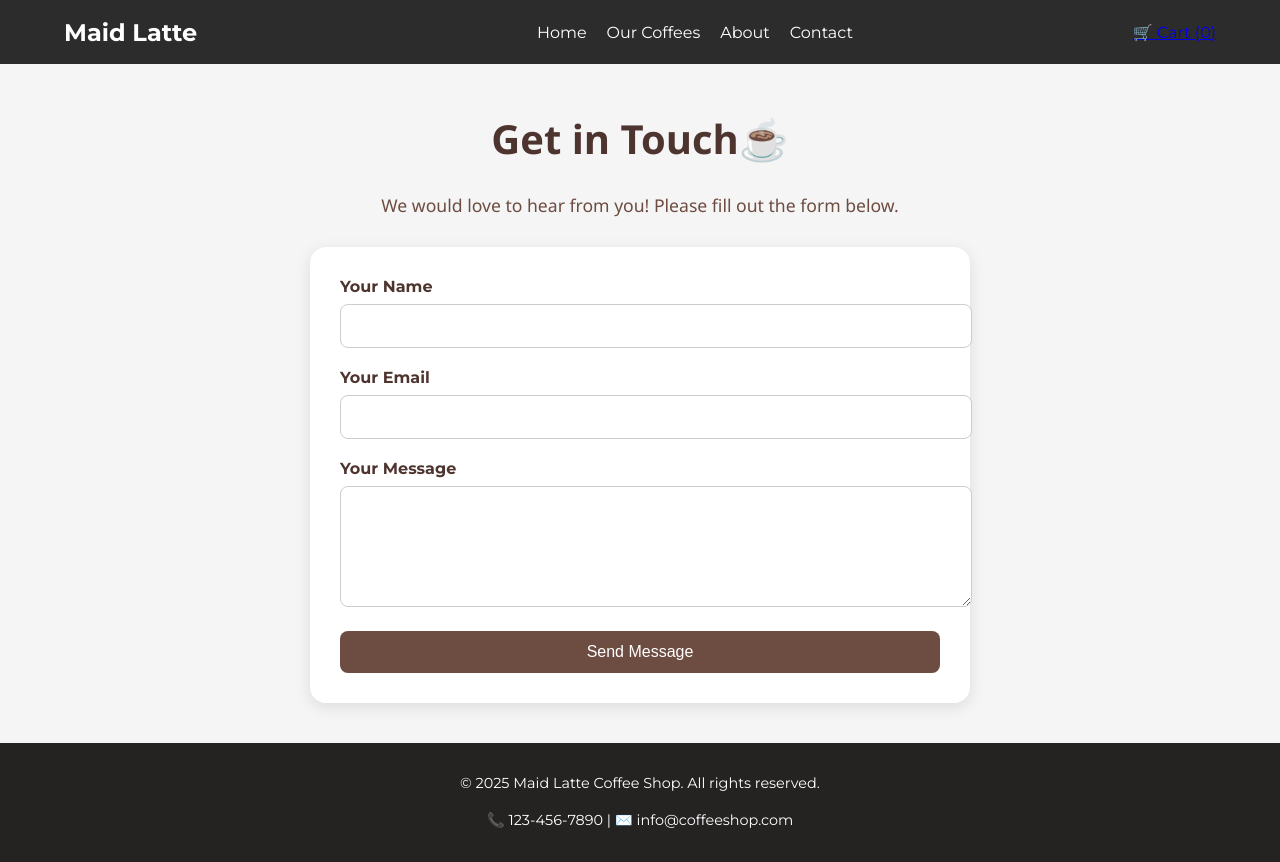
After one commit to Sushilk7738/CoffeeHub, a Django app: page /contact/ in a window 1280 px wide. The commit adds this page. Run offline with Django 5.2, Linux system fonts and the light colour scheme.

Commit message:
Added 'Back to Coffees' button below cart table, positioned outside container near footer. Also completed Contact page UI with modern form styling.

```diff
--- a/Coffeshop/urls.py
+++ b/Coffeshop/urls.py
@@ -34,7 +34,8 @@ urlpatterns = [
     path('delete/<int:pk>/', views.CoffeeDeleteView.as_view()),
     path('add-to-cart/<int:pk>/', views.AddToCartView.as_view(), name= 'add_to_cart'),
     path('cart/', views.CartView.as_view(), name= 'cart'),
-    path('about/', views.About_View.as_view(), name='about')
+    path('about/', views.About_View.as_view(), name='about'),
+    path('contact/', views.Contact_View.as_view(), name='contact'),
 ]
 if settings.DEBUG:
     urlpatterns += static(settings.MEDIA_URL, document_root=settings.MEDIA_ROOT)
--- a/static/css/style.css
+++ b/static/css/style.css
@@ -417,10 +417,24 @@ footer {
     background-color: #fff;
 }
 
+.back-button-container {
+    text-align: center;
+    margin: 40px 0;
+}
 
+.back-btn {
+    display: inline-block;
+    background-color: #1c1c1c;
+    color: white;
+    padding: 10px 20px;
+    border-radius: 6px;
+    text-decoration: none;
+    transition: background-color 0.3s ease;
+}
 
-
-
+.back-btn:hover {
+    background-color: #8B4513;
+}
 
 /*==============About page styling================= */
 
@@ -465,3 +479,97 @@ footer {
 .about-image img:hover {
     transform: scale(1.03);
 }
+
+
+
+
+
+
+
+/* ===============Contact-page Styling================= */
+
+
+.contact-container {
+    margin-top: 0;
+    padding-top: 20px;
+    padding-bottom: 40px;
+    background: #f5f5f5;
+    display: flex;
+    flex-direction: column;
+    align-items: center;
+}
+
+
+.contact-heading {
+    text-align: center;
+    margin-bottom: 30px;
+    color: #4e342e;
+    font-family: 'Segoe UI', sans-serif;
+}
+
+.contact-heading h1 {
+    font-size: 2.5rem;
+    font-weight: bold;
+}
+
+.contact-heading p {
+    font-size: 1.1rem;
+    max-width: 600px;
+    margin: 0 auto;
+    color: #6d4c41;
+}
+
+
+.contact-card {
+    width: 100%;
+    max-width: 600px;
+    background-color: #fff;
+    padding: 30px;
+    border-radius: 16px;
+    box-shadow: 0 4px 16px rgba(0, 0, 0, 0.1);
+}
+
+
+.contact-form input,
+.contact-form textarea {
+    width: 100%;
+    padding: 12px 15px;
+    margin-bottom: 20px;
+    border: 1px solid #ccc;
+    /* Visible border */
+    border-radius: 8px;
+    font-size: 1rem;
+    transition: border-color 0.3s ease;
+}
+
+.contact-form input:focus,
+.contact-form textarea:focus {
+    outline: none;
+    border-color: #6d4c41;
+}
+
+
+.contact-form button {
+    background-color: #6d4c41;
+    color: #fff;
+    padding: 12px 20px;
+    border: none;
+    border-radius: 8px;
+    font-size: 1rem;
+    width: 100%;
+    transition: all 0.3s ease;
+}
+
+.contact-form button:hover {
+    background-color: #5d4037;
+    transform: scale(1.02);
+    cursor: pointer;
+}
+
+
+.form-group label {
+    display: block;
+    margin-bottom: 8px;
+    font-weight: bold;
+    color: #4e342e;
+}
--- a/templates/base.html
+++ b/templates/base.html
@@ -22,7 +22,7 @@
             <li><a href="{% url 'home' %}">Home</a></li>
             <li><a href="{% url 'cafe' %}">Our Coffees</a></li>
             <li><a href="{% url 'about' %}">About</a></li>
-            <li><a href=#>Contact</a></li>
+            <li><a href="{% url 'contact' %}">Contact</a></li>
         </ul>
         <button class="menu-toggle">
             ☰
--- a/templates/testapp/cart.html
+++ b/templates/testapp/cart.html
@@ -36,4 +36,8 @@ Your Cart
         </tbody>
     </table>
 </section>
+
+<div class="back-button-container">
+    <a href="{% url 'cafe' %}" class="back-btn">← Back to Our Coffees</a>
+</div>
 {% endblock %}
--- /dev/null
+++ b/templates/testapp/contact.html
@@ -0,0 +1,31 @@
+{% extends 'base.html' %}
+
+
+{% block content %}
+<div class="contact-container">
+    <div class="contact-heading">
+        <h1>Get in Touch☕</h1>
+        <p>We would love to hear from you! Please fill out the form below.</p>
+    </div>
+
+    <div class="contact-card">
+        <form method="post" class="contact-form">
+            {% csrf_token %}
+            <div class="form-group">
+                <label for="name">Your Name</label>
+                <input type="text" name="name" id="name" required>
+            </div>
+            <div class="form-group">
+                <label for="email">Your Email</label>
+                <input type="email" name="email" id="email" required>
+            </div>
+            <div class="form-group">
+                <label for="message">Your Message</label>
+                <textarea name="message" id="message" rows="5" required></textarea>
+            </div>
+            <button type="submit">Send Message</button>
+        </form>
+    </div>
+</div>
+
+{% endblock %}
--- a/testapp/views.py
+++ b/testapp/views.py
@@ -84,3 +84,7 @@ class CartView(View):
 
 class About_View(TemplateView):
     template_name = 'testapp/about.html'
+
+
+class Contact_View(TemplateView):
+    template_name = 'testapp/contact.html'
```
Also changed, not shown: db.sqlite3.
